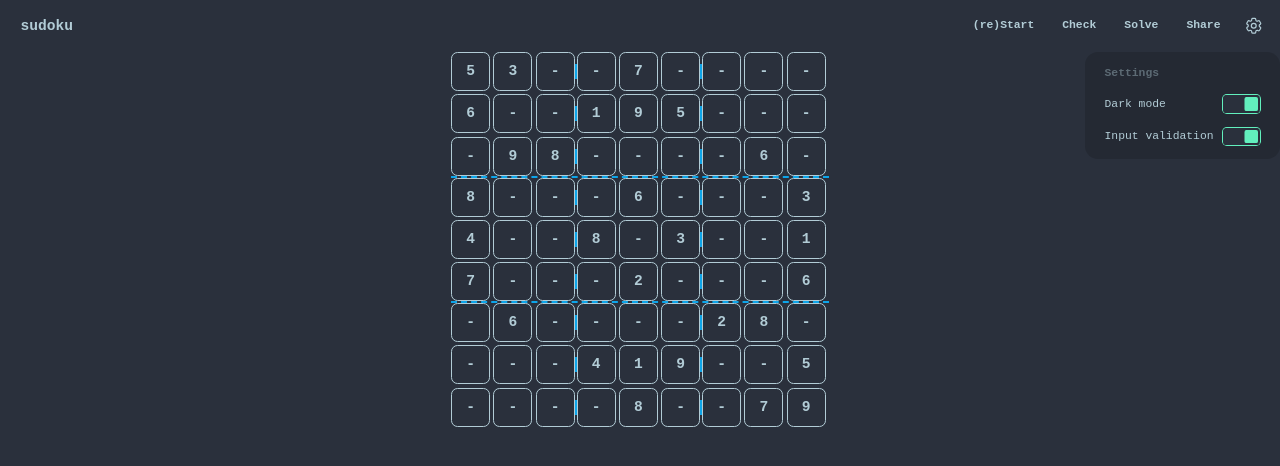
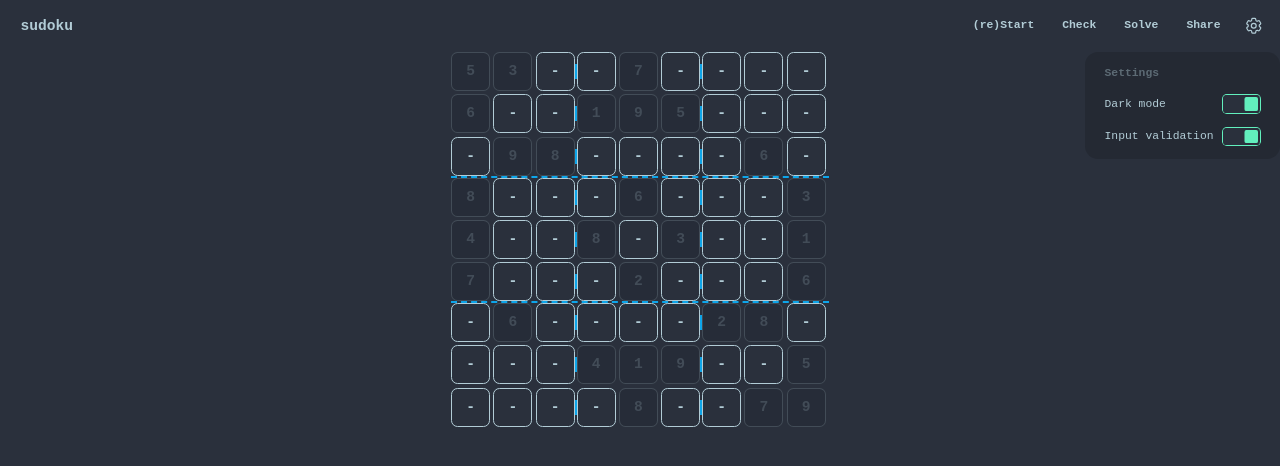
Before and after one commit to mrv1k/propersudoku, a SvelteKit app: page / in a window 1280 px wide. Shown: the top 466 px of the page. Built offline with nearby package versions, Linux system fonts and the light colour scheme.

Commit message:
class sudoku feature parity

```diff
--- a/src/routes/+page.svelte
+++ b/src/routes/+page.svelte
@@ -1,5 +1,5 @@
 <script lang="ts">
-  //import { Confetti } from 'svelte-confetti';
+  import { Confetti } from 'svelte-confetti';
   import { getSudoku, INPUT } from './GameState.svelte';
 
   const sudoku = getSudoku();
@@ -35,30 +35,31 @@
 <svelte:window onkeydown={handleKeyboardInput} />
 
 <div class="game-wrapper container w-fit mx-auto">
-  <!--   <div class="game-win-wrapper"> -->
-  <!--     {#if isUserWin} -->
-  <!--       <Confetti -->
-  <!--         x={[-5, 5]} -->
-  <!--         y={[0, 0.1]} -->
-  <!--         delay={[0, 5000]} -->
-  <!--         duration={5000} -->
-  <!--         amount={666} -->
-  <!--         iterationCount={3} -->
-  <!--         fallDistance="100vh" /> -->
-  <!--     {/if} -->
-  <!--   </div> -->
+  <div class="game-win-wrapper">
+    {#if sudoku.isWin}
+      <Confetti
+        x={[-5, 5]}
+        y={[0, 0.1]}
+        delay={[0, 5000]}
+        duration={5000}
+        amount={666}
+        iterationCount={3}
+        fallDistance="100vh" />
+    {/if}
+  </div>
 
   <div class="game-board">
     {#each sudoku.userBoard as rows, rowIndex}
       <div class="game-row">
         {#each rows as cell, colIndex}
           <span class="game-cell-span">
-            <!-- class:btn-success={isBoardWinChecked && checkIsCellValid(rowIndex, colIndex)} -->
-            <!-- class:btn-error={isBoardWinChecked && !checkIsCellValid(rowIndex, colIndex)} -->
-            <!-- class:btn-warning={!isBoardWinChecked && checkIsCellUserInput(rowIndex, colIndex)} -->
-            <!-- disabled={cell !== X && !checkIsCellUserInput(rowIndex, colIndex)} -->
             <button
               class="game-cell"
+              class:btn-success={sudoku.isWinChecked && sudoku.checkIsCellValid(rowIndex, colIndex)}
+              class:btn-error={sudoku.isWinChecked && !sudoku.checkIsCellValid(rowIndex, colIndex)}
+              class:btn-warning={!sudoku.isWinChecked &&
+                sudoku.checkIsCellUserInput(rowIndex, colIndex)}
+              disabled={sudoku.checkIsCellInactive(rowIndex, colIndex, cell)}
               class:btn-info={sudoku.checkIsCellActive(rowIndex, colIndex)}
               onclick={() => {
                 sudoku.selectCell(rowIndex, colIndex);
--- a/src/routes/GameState.svelte.ts
+++ b/src/routes/GameState.svelte.ts
@@ -71,9 +71,12 @@ class Sudoku {
   start = (): void => { }
   stop = (): void => { }
   restart = (): void => {
+    // should this even exist? shouln't creating a new game be easier way to reset?
     if (this.initialBoard) {
       this.userBoard = this.initialBoard
     }
+    this.isWin = false
+    this.isWinChecked = false
   }
 
   //isUseHistory?: boolean -- todo add replayable history for solutions
@@ -81,6 +84,7 @@ class Sudoku {
     console.log('solve', this)
     if (this.initialBoardSolved) {
       this.userBoard = this.initialBoardSolved
+      this.deselectCell();
     }
   }
 
@@ -134,13 +138,25 @@ class Sudoku {
     this.setCellValue(X)
   }
 
-  checkIsCellActive = (rowIndex: number, colIndex: number): boolean => {
-    return this.userRow === rowIndex && this.userCol === colIndex;
+  checkIsCellActive = (r: number, c: number): boolean => {
+    return this.userRow === r && this.userCol === c;
   }
 
-  //checkIsCell = (row, col, boardA, boardB) => boardA[row][col] === boardB[row][col];
-  //checkIsCellUserInput = (row, col) => !this.checkIsCell(row, col, this.userBoard, initialBoard);
-  //checkIsCellValid = (row, col) => this.checkIsCell(row, col, this.userBoard, this.boardSolved);
+  checkIsCell = (r: number, c: number, boardA: Board, boardB?: Board) => {
+    return boardB != null ? boardA[r][c] === boardB[r][c] : false
+  }
+
+  checkIsCellUserInput = (r: number, c: number) => {
+    return !this.checkIsCell(r, c, this.userBoard, this.initialBoard);
+  }
+
+  checkIsCellInactive = (r: number, c: number, cellValue: string): boolean => {
+    return cellValue !== X && !this.checkIsCellUserInput(r, c)
+  }
+
+  checkIsCellValid = (r: number, c: number) => {
+    return this.checkIsCell(r, c, this.userBoard, this.initialBoardSolved);
+  }
 
   validateInput = (): NumberValidation[] => {
     const isNumber = (n: string) => (!isNaN(parseFloat(n)) && !isNaN(-n))
```
